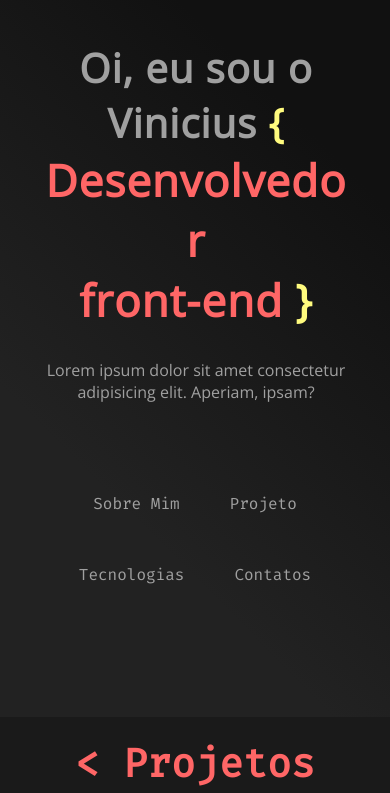
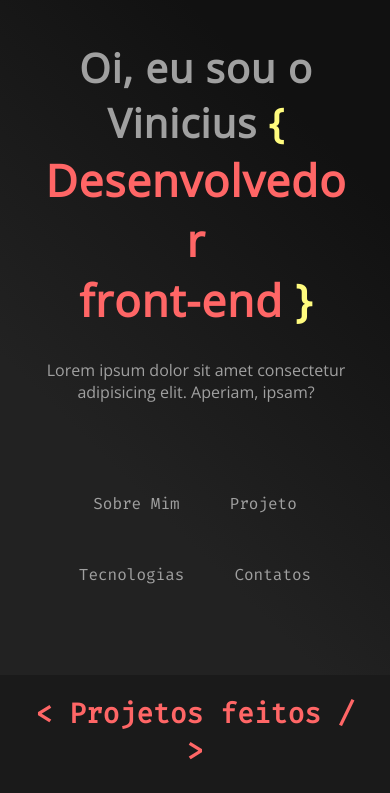
Before and after one commit to WhosVinicius/react-portfolio, a React (Create React App) app: page / in a window 390 px wide. Shown: the top 793 px of the page. Built offline with nearby package versions, Linux system fonts and the light colour scheme.

Commit message:
dessa vez foi

```diff
--- a/src/components/About/About.css
+++ b/src/components/About/About.css
@@ -73,7 +73,7 @@
    .about-container {
       margin: 0;
       padding: 0;
-      height: 85vh;
+      height: 80vh;
       width: 100%;
       flex-direction: column;
    }
--- a/src/components/About/About.jsx
+++ b/src/components/About/About.jsx
@@ -20,16 +20,16 @@ function About() {
          <div className="t"></div>
          <div className="aux center-text">
             <ul className="center-text">
-            <li>
+            <li className="center-text">
                   <a href="#about">sobre mim</a>
                </li>
-               <li>
+               <li className="center-text">
                   <a href="#projetos">projeto</a>
                </li>
-               <li>
+               <li className="center-text">
                   <a href="#skills">tecnologias</a>
                </li>
-               <li>
+               <li className="center-text">
                   <a href="contact">contatos</a>
                </li>
             </ul>
--- a/src/components/Projects/Projects.css
+++ b/src/components/Projects/Projects.css
@@ -88,6 +88,7 @@
    }
    .icone1 {
       margin-bottom: 30px;
+      font-size: 28px;
    }
    .projects-container .icone1 {
       padding: 20px;
```
